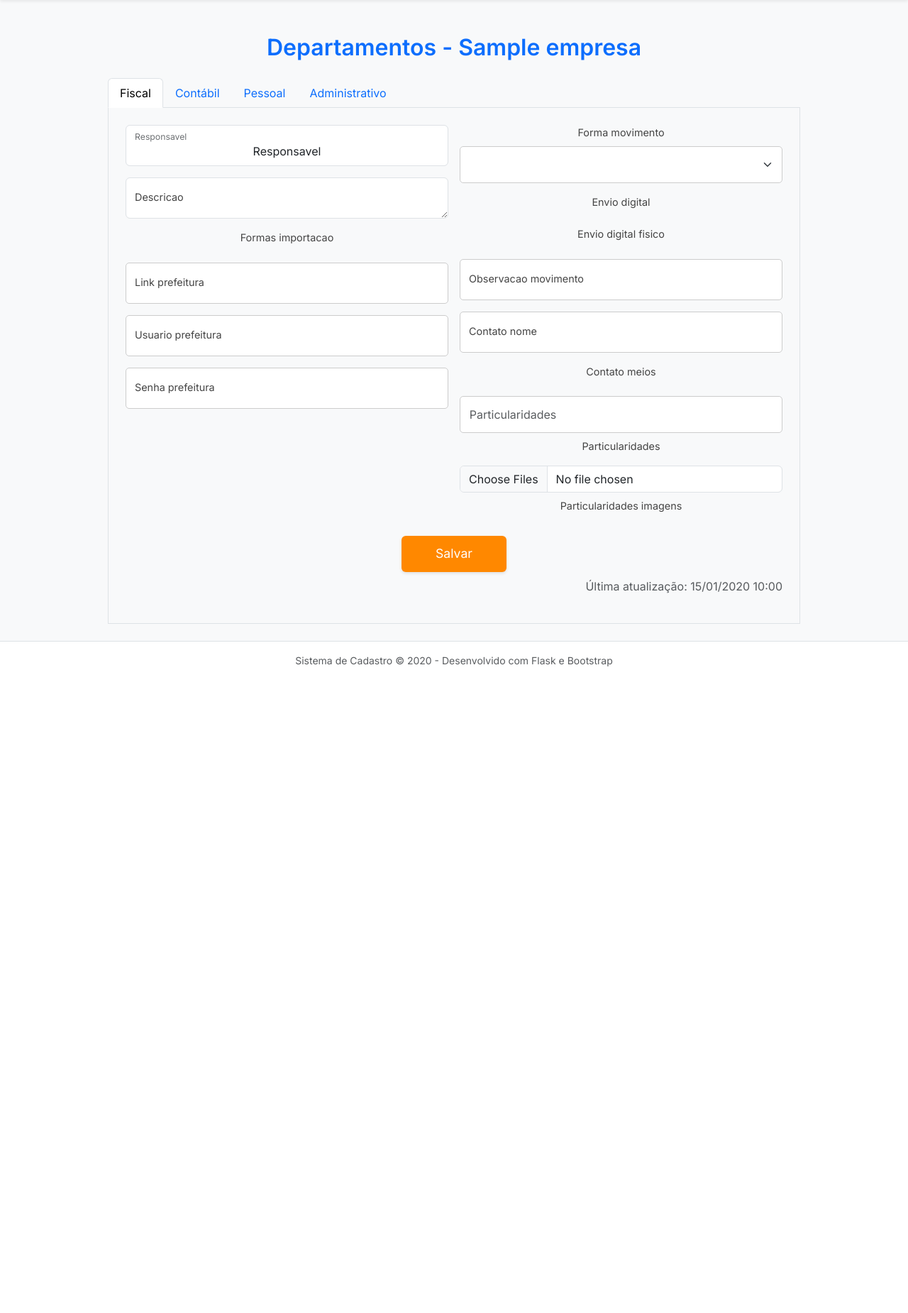
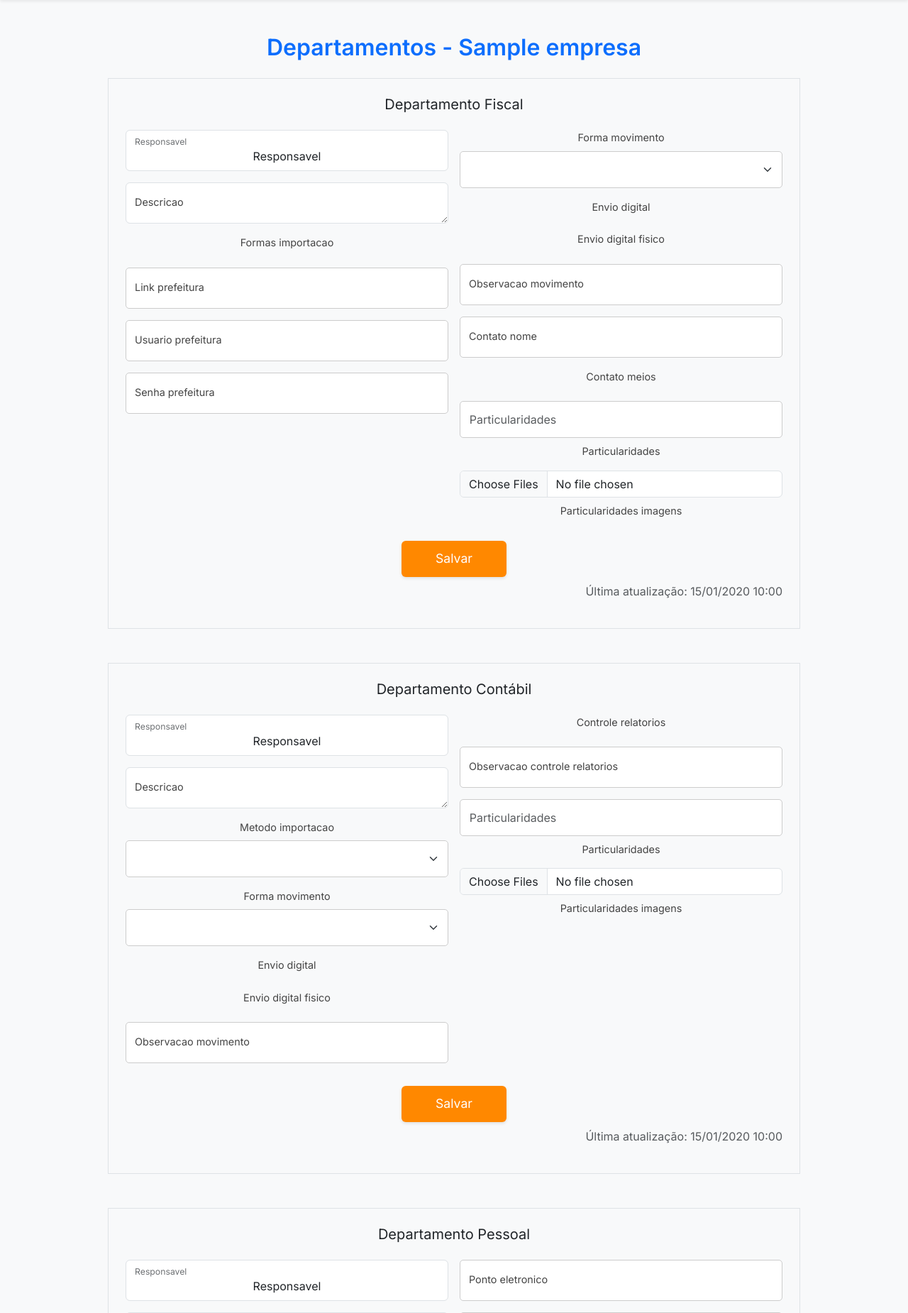
Before and after one commit to TI02-jp/siteDjango, a Python web app: template app/templates/empresas/departamentos.html in a window 1280 px wide. Shown: the part 57-1907 px from the top of the page at 71% size. Before the commit the page ends 996 px from the top, so only its background shows below. Run offline with Jinja, Linux system fonts and the light colour scheme; the template is opened without the code that fills it: most values are stand-ins (such as "Sample title", 1, 10 or a date in 2020); form fields are guessed from the names that the template uses.

Commit message:
List departments sequentially

```diff
--- a/app/templates/empresas/departamentos.html
+++ b/app/templates/empresas/departamentos.html
@@ -5,27 +5,13 @@
 {% block content %}
 <div class="container mt-4" style="max-width: 1000px;">
     <h2 class="mb-4 text-center text-primary fw-semibold">Departamentos - {{ empresa.NomeEmpresa }}</h2>
-    <ul class="nav nav-tabs" id="depTabs" role="tablist">
-        <li class="nav-item" role="presentation">
-            <button class="nav-link active" id="fiscal-tab" data-bs-toggle="tab" data-bs-target="#fiscal" type="button" role="tab">Fiscal</button>
-        </li>
-        <li class="nav-item" role="presentation">
-            <button class="nav-link" id="contabil-tab" data-bs-toggle="tab" data-bs-target="#contabil" type="button" role="tab">Contábil</button>
-        </li>
-        <li class="nav-item" role="presentation">
-            <button class="nav-link" id="pessoal-tab" data-bs-toggle="tab" data-bs-target="#pessoal" type="button" role="tab">Pessoal</button>
-        </li>
-        <li class="nav-item" role="presentation">
-            <button class="nav-link" id="adm-tab" data-bs-toggle="tab" data-bs-target="#adm" type="button" role="tab">Administrativo</button>
-        </li>
-    </ul>
-    <div class="tab-content border border-top-0 p-4" id="depTabsContent">
-        <div class="tab-pane fade show active" id="fiscal" role="tabpanel">
-            <form method="POST" enctype="multipart/form-data">
-                {{ fiscal_form.hidden_tag() }}
-                <input type="hidden" name="form_type" value="fiscal">
-                <div class="row g-3">
-                    <div class="col-md-6">
+    <div class="border p-4 mb-5" id="fiscal">
+        <h3 class="h5 mb-4">Departamento Fiscal</h3>
+        <form method="POST" enctype="multipart/form-data">
+            {{ fiscal_form.hidden_tag() }}
+            <input type="hidden" name="form_type" value="fiscal">
+            <div class="row g-3">
+                <div class="col-md-6">
                         <div class="form-floating mb-3">
                             {{ fiscal_form.responsavel(class="form-control", placeholder="Responsável") }}
                             {{ fiscal_form.responsavel.label(class="form-label") }}
@@ -122,7 +108,8 @@
             <p class="text-muted mt-2 text-end">Última atualização: {{ fiscal.updated_at.strftime('%d/%m/%Y %H:%M') }}</p>
             {% endif %}
         </div>
-        <div class="tab-pane fade" id="contabil" role="tabpanel">
+        <div class="border p-4 mb-5" id="contabil">
+            <h3 class="h5 mb-4">Departamento Contábil</h3>
             <form method="POST" enctype="multipart/form-data">
                 {{ contabil_form.hidden_tag() }}
                 <input type="hidden" name="form_type" value="contabil">
@@ -205,7 +192,8 @@
             <p class="text-muted mt-2 text-end">Última atualização: {{ contabil.updated_at.strftime('%d/%m/%Y %H:%M') }}</p>
             {% endif %}
         </div>
-        <div class="tab-pane fade" id="pessoal" role="tabpanel">
+        <div class="border p-4 mb-5" id="pessoal">
+            <h3 class="h5 mb-4">Departamento Pessoal</h3>
             <form method="POST" enctype="multipart/form-data">
                 {{ pessoal_form.hidden_tag() }}
                 <input type="hidden" name="form_type" value="pessoal">
@@ -255,7 +243,8 @@
             <p class="text-muted mt-2 text-end">Última atualização: {{ pessoal.updated_at.strftime('%d/%m/%Y %H:%M') }}</p>
             {% endif %}
         </div>
-        <div class="tab-pane fade" id="adm" role="tabpanel">
+        <div class="border p-4 mb-5" id="adm">
+            <h3 class="h5 mb-4">Departamento Administrativo</h3>
             <form method="POST">
                 {{ administrativo_form.hidden_tag() }}
                 <input type="hidden" name="form_type" value="administrativo">
@@ -275,6 +264,5 @@
             <p class="text-muted mt-2 text-end">Última atualização: {{ administrativo.updated_at.strftime('%d/%m/%Y %H:%M') }}</p>
             {% endif %}
         </div>
-    </div>
 </div>
 {% endblock %}
```
